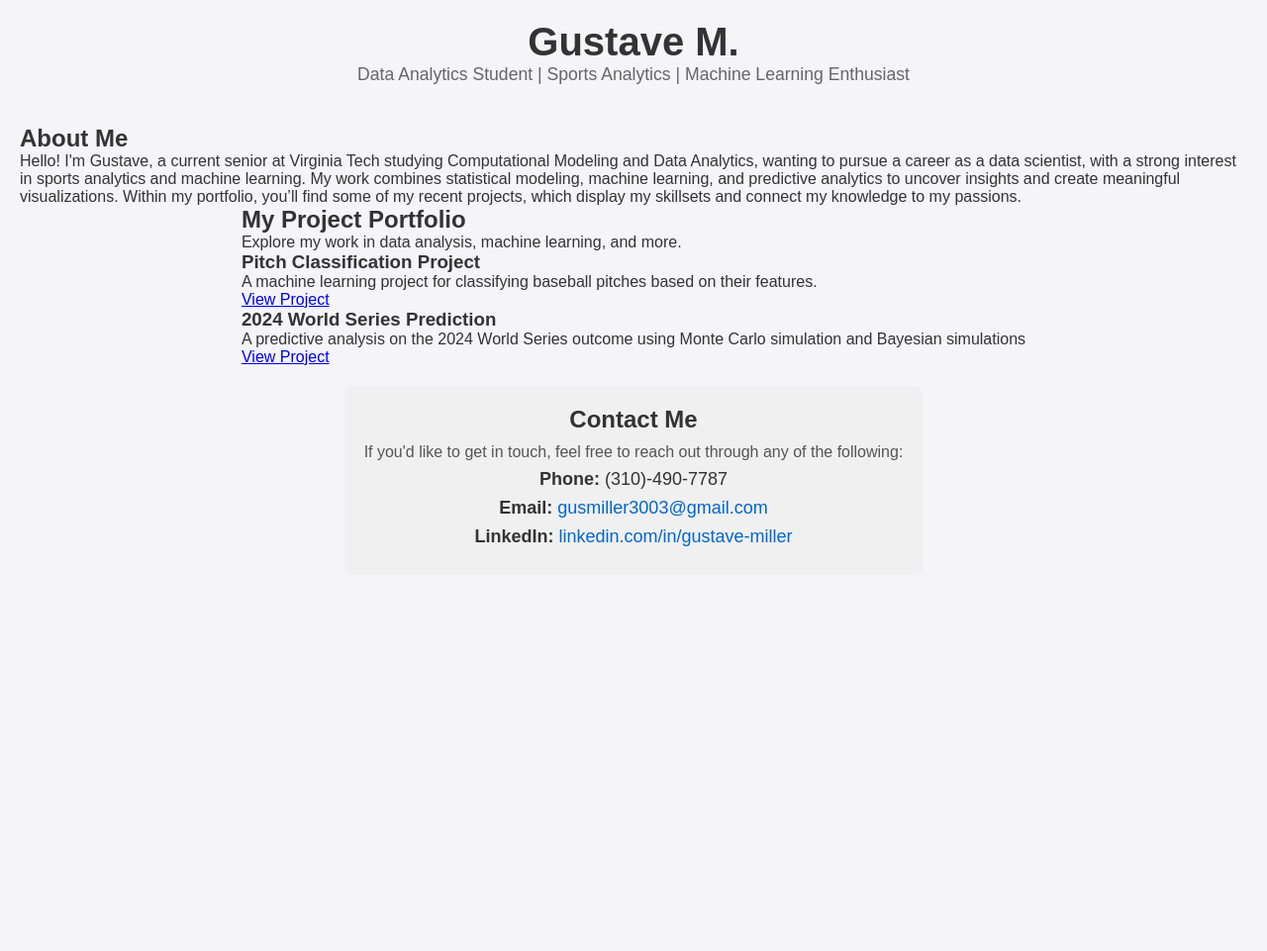
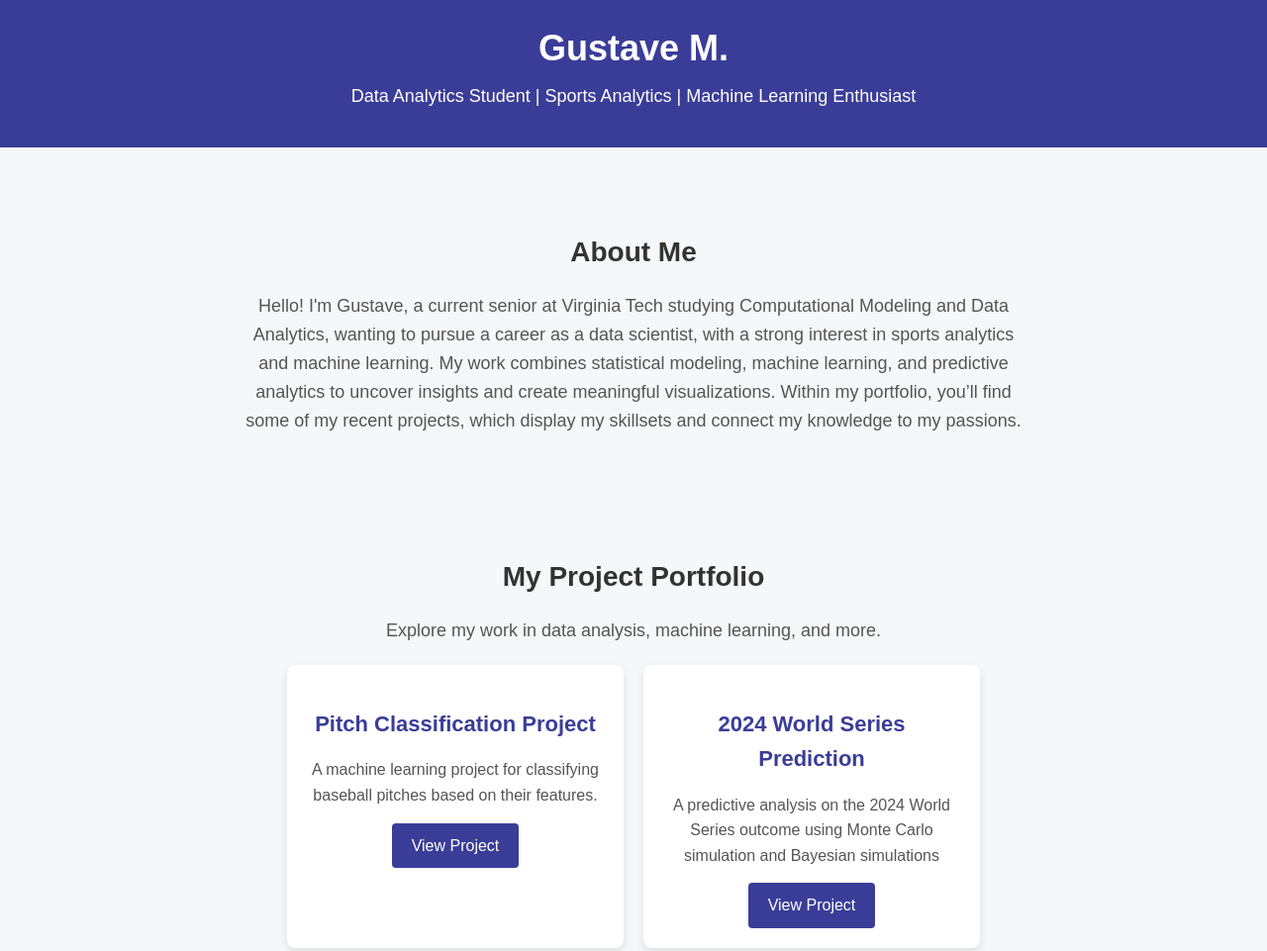
Before and after one commit to GustaveWM/Portfolio, a plain HTML site: page index.html in a window 1280 px wide. Shown: the top 961 px of the page at 99% size. Before the commit the page ends 800 px from the top, so only its background shows below. Drawn offline with Linux system fonts and the light colour scheme.

Commit message:
Update style.css
adding extra formatting and styling for sections

```diff
--- a/style.css
+++ b/style.css
@@ -1,119 +1,164 @@
-/* General Reset */
-* {
+/* General styles */
+body {
+    font-family: Arial, sans-serif;
     margin: 0;
     padding: 0;
-    box-sizing: border-box;
+    background-color: #f5f7fa;
+    color: #333;
+    line-height: 1.6;
 }
 
-/* Body Styling */
-body {
-    font-family: Arial, sans-serif;
-    background-color: #f4f4f9;
+header {
+    text-align: center;
+    padding: 20px;
+    background-color: #3a3d98;
+    color: #fff;
+}
+
+header h1 {
+    font-size: 36px;
+    margin: 0;
+}
+
+header p {
+    font-size: 18px;
+    margin-top: 5px;
+}
+
+/* About Section */
+.about {
+    max-width: 800px;
+    margin: 40px auto;
+    padding: 20px;
+    text-align: center;
+}
+
+.about h2 {
+    font-size: 28px;
     color: #333;
-    display: flex;
-    flex-direction: column;
-    align-items: center;
-    min-height: 100vh;
+    margin-bottom: 10px;
+}
+
+.about p {
+    color: #555;
+    font-size: 18px;
+}
+
+/* Portfolio Section */
+.portfolio {
+    max-width: 1000px;
+    margin: 40px auto;
+    text-align: center;
     padding: 20px;
 }
 
-/* Header Styling */
-header {
-    text-align: center;
-    margin-bottom: 40px;
-}
-
-header h1 {
-    font-size: 2.5rem;
+.portfolio h2 {
+    font-size: 28px;
     color: #333;
-}
-
-header p {
-    font-size: 1.1rem;
-    color: #666;
-}
-
-/* Project List Styling */
-.project-list {
-    display: flex;
-    flex-wrap: wrap;
-    gap: 20px;
-    justify-content: center;
-    max-width: 900px;
-    width: 100%;
-}
-
-/* Project Card Styling */
-.project-card {
-    background: #fff;
-    border: 1px solid #e0e0e0;
-    border-radius: 8px;
-    box-shadow: 0px 4px 8px rgba(0, 0, 0, 0.1);
-    padding: 20px;
-    max-width: 280px;
-    text-align: center;
-    transition: transform 0.3s ease;
-}
-
-.project-card h2 {
-    font-size: 1.3rem;
-    color: #1a73e8;
     margin-bottom: 10px;
 }
 
-.project-card p {
-    font-size: 1rem;
+.portfolio p {
     color: #555;
+    font-size: 18px;
     margin-bottom: 20px;
 }
 
-.project-card a {
-    display: inline-block;
-    padding: 10px 20px;
-    background-color: #1a73e8;
-    color: #fff;
-    border-radius: 4px;
-    text-decoration: none;
-    transition: background-color 0.3s ease;
+.project-cards {
+    display: flex;
+    justify-content: center;
+    flex-wrap: wrap;
+    gap: 20px;
 }
 
-.project-card a:hover {
-    background-color: #0d5bbd;
+.card {
+    width: 300px;
+    padding: 20px;
+    background-color: #fff;
+    border-radius: 8px;
+    box-shadow: 0 4px 8px rgba(0, 0, 0, 0.1);
+    text-align: center;
+    transition: transform 0.2s;
 }
 
-.project-card:hover {
+.card:hover {
     transform: translateY(-5px);
 }
 
+.card h3 {
+    font-size: 22px;
+    color: #3a3d98;
+    margin-bottom: 10px;
+}
+
+.card p {
+    font-size: 16px;
+    color: #555;
+    margin-bottom: 15px;
+}
+
+.button {
+    display: inline-block;
+    padding: 10px 20px;
+    font-size: 16px;
+    color: #fff;
+    background-color: #3a3d98;
+    text-decoration: none;
+    border-radius: 4px;
+    transition: background-color 0.3s;
+}
+
+.button:hover {
+    background-color: #2e2f74;
+}
+
+/* Contact Section */
 .contact {
     max-width: 800px;
-    margin: 20px auto;
+    margin: 40px auto;
     text-align: center;
     padding: 20px;
     background-color: #f0f0f0;
     border-radius: 8px;
 }
+
 .contact h2 {
+    font-size: 28px;
     color: #333;
-    font-size: 24px;
     margin-bottom: 10px;
 }
+
 .contact p {
     color: #555;
+    font-size: 18px;
+    margin-bottom: 20px;
 }
+
 .contact ul {
     list-style-type: none;
     padding: 0;
 }
+
 .contact li {
     font-size: 18px;
     color: #333;
     margin: 8px 0;
 }
+
 .contact a {
-    color: #0066cc;
+    color: #3a3d98;
     text-decoration: none;
 }
+
 .contact a:hover {
     text-decoration: underline;
 }
+
+/* Footer (Optional, if you want to add one later) */
+footer {
+    text-align: center;
+    padding: 10px;
+    background-color: #3a3d98;
+    color: #fff;
+    font-size: 14px;
+}
```
